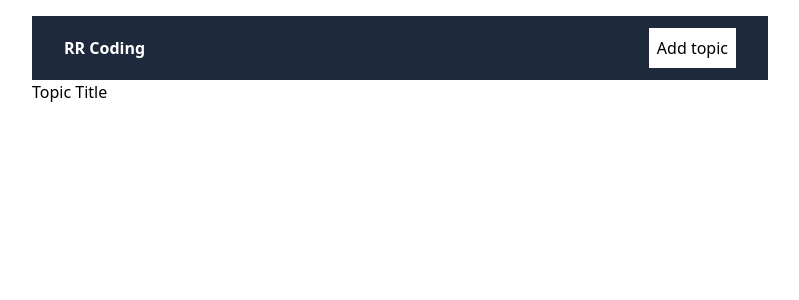
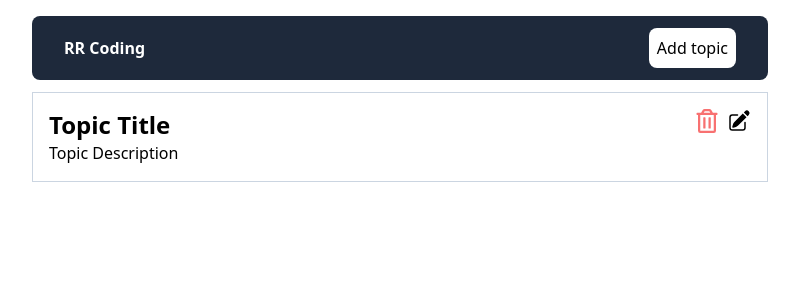
Before and after one commit to Villanueva0909/mongodbcrud, a Next.js app: page / in a window 1280 px wide. Shown: the top 300 px of the page, without its empty margins (240-1039 px from the left). Built offline with nearby package versions, Linux system fonts and the light colour scheme.

Commit message:
Information not provided by developer

```diff
--- /dev/null
+++ b/app/addTopic/page.jsx
@@ -0,0 +1,12 @@
+const addTopic = () => {
+    return (
+        <>
+            <form className="py-2">
+                <input className="border border-slate-500" type="text" placeholder="Topic Title" />
+            </form>
+        </>
+
+    )
+}
+
+export default addTopic
--- a/app/components/Navbar.jsx
+++ b/app/components/Navbar.jsx
@@ -2,10 +2,12 @@
 
 const Navbar = () => {
     return (
-        <nav className="flex justify-between items-center bg-slate-800 px-8 py-3">
-            <Link className="text-white font-bold" href={'/'}>RR Coding </Link>
-            <Link className="bg-white p-2" href={'/addtopic'}>Add topic</Link>
-        </nav>
+        <>
+            <nav className="flex justify-between items-center bg-slate-800 px-8 py-3 w-lg rounded-lg">
+                <Link className="text-white font-bold" href={'/'}>RR Coding </Link>
+                <Link className="bg-white p-2 rounded-lg" href={'/addTopic'}>Add topic</Link>
+            </nav>
+        </>
     )
 }
 
--- /dev/null
+++ b/app/components/RemoveBtn.jsx
@@ -0,0 +1,11 @@
+import { FaRegTrashAlt } from "react-icons/fa";
+
+const RemoveBtn = () => {
+    return (
+        <button className="text-red-400">
+            <FaRegTrashAlt size={24} />
+        </button>
+    )
+}
+
+export default RemoveBtn
--- a/app/components/TopicsList.jsx
+++ b/app/components/TopicsList.jsx
@@ -1,10 +1,20 @@
+import RemoveBtn from "./RemoveBtn"
+import { HiPencilSquare } from "react-icons/hi2";
+import Link from "next/link";
+
 const TopicsList = () => {
     return (
         <>
-            <div>
+            <div className="p-4 border border-slate-300 my-3 flex justify-between gap-5 items-start">
                 <div>
-                    <h2>Topic Title</h2>
-                    <div></div>
+                    <h2 className="font-bold text-2xl" >Topic Title</h2>
+                    <div>Topic Description</div>
+                </div>
+                <div className="flex gap-2">
+                    <RemoveBtn />
+                    <Link href={'/editTopic/123'}>
+                        <HiPencilSquare size={24} />
+                    </Link>
                 </div>
             </div>
         </>
--- a/app/page.jsx
+++ b/app/page.jsx
@@ -4,6 +4,7 @@
   return (
     <>
       <TopicsList />
+
     </>
   );
 }
```
Also changed, not shown: package.json (+5 -4 lines), 1 other file (tests, documents, lock files or other folders).
